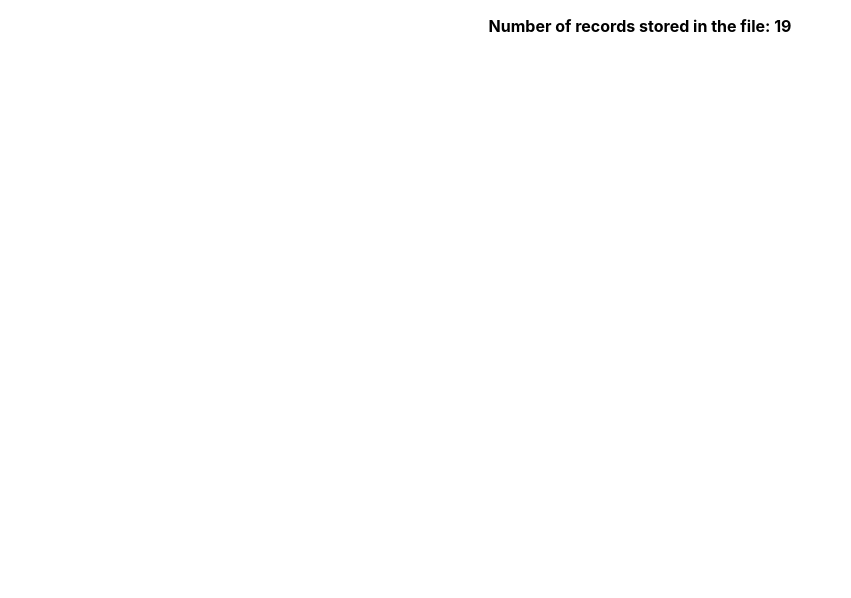
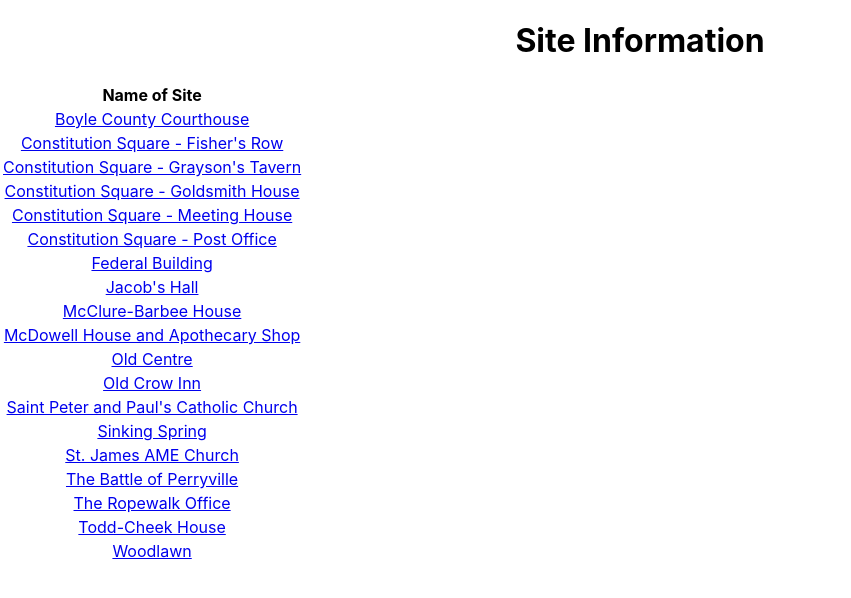
Before and after one commit to TWHIZARTS/Project3DataDrivenWebsite, a React (Create React App) app: page / in a window 1280 px wide. Shown: the top 598 px of the page, without its empty margins (0-851 px from the left). Built offline with nearby package versions, Linux system fonts and the light colour scheme.

Commit message:
Milestone 2.1: Prototype router in place that can print the name of each site on its own page.

```diff
--- a/package.json
+++ b/package.json
@@ -9,6 +9,7 @@
     "@testing-library/user-event": "^13.5.0",
     "react": "^19.2.3",
     "react-dom": "^19.2.3",
+    "react-router-dom": "^7.12.0",
     "react-scripts": "5.0.1",
     "web-vitals": "^2.1.4"
   },
--- a/src/App.js
+++ b/src/App.js
@@ -1,6 +1,10 @@
-import logo from './logo.svg';
+// import logo from './logo.svg';
 import './App.css';
-import { useEffect, useState} from "react";
+import {react, useEffect, useState} from "react";
+import { Link, BrowserRouter, Route, Routes } from "react-router-dom";
+import Sites from './Sites.js';
+import SiteDetails from './SiteDetails.js';
+
 function App() {
   const [ data, setData ]= useState([]);
 
@@ -14,7 +18,7 @@ useEffect(() =>{
     if (response.ok)
       {
         const result = await response.json();
-        console.log(result);
+        // console.log(result);
         setData(result);
       }
     }
@@ -25,23 +29,17 @@ useEffect(() =>{
 
   return (
     <div className="App">
-      {/* <header className="App-header">
-        <img src={logo} className="App-logo" alt="logo" />
-        <p>
-          Edit <code>src/App.js</code> and save to reload.
-        </p>
-        <a
-          className="App-link"
-          href="https://reactjs.org"
-          target="_blank"
-          rel="noopener noreferrer"
-        >
-          Learn React
-        </a>
-      </header> */}
-      <p><strong>
-        Number of records stored in the file: {data.length}
-      </strong></p>
+      <>
+        <h1>Site Information</h1>
+        <BrowserRouter>
+          <Routes>
+            <Route path="/" element={<Sites data = {data} />}/>
+            <Route path="/:SiteNum" element={<SiteDetails data = {data} />}/>
+          </Routes>
+
+
+       </BrowserRouter>
+    </>
 
     </div>
   );
--- /dev/null
+++ b/src/SiteDetails.js
@@ -0,0 +1,29 @@
+import react from "react";
+import { useParams } from "react-router-dom";
+
+function SiteDetails(props)
+{
+    const {SiteNum}= useParams()
+    const ID = props.data.find(s => s.SiteID == SiteNum);
+
+    // console.log(ID, SiteNum)
+
+    if (ID===undefined)
+    {
+      return (
+      <>
+      <p>Site with ID {props.data.SiteID} not found.</p>
+
+      </>);
+    }
+
+    else{
+    return(
+        <>
+            <h2>{props.data.Site}</h2>
+        </>
+    );
+}
+}
+
+export default SiteDetails;
--- /dev/null
+++ b/src/Sites.js
@@ -0,0 +1,35 @@
+import react from "react";
+import { Link } from "react-router-dom";
+
+function Sites(props)
+{
+    return(
+        <>
+
+           <table>
+         <thead>
+            <tr>
+               <th>Name of Site</th>
+            </tr>
+          </thead>
+          <tbody>
+
+
+          {props.data.map(site =>
+          <tr>
+            <td>
+            <Link to={`/${site.SiteID}`}>
+              {site.Site}
+            </Link>
+            </td>
+            <td></td>
+          </tr>
+          )}
+
+          </tbody>
+      </table>
+        </>
+    );
+}
+
+export default Sites;
```
Also changed, not shown: 1 other file (tests, documents, lock files or other folders).
